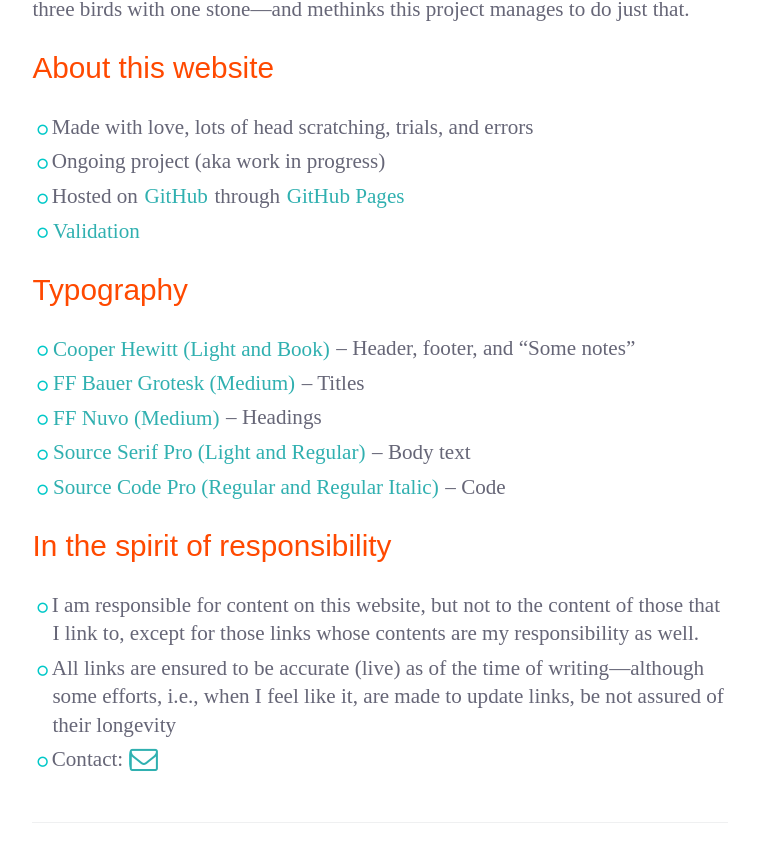
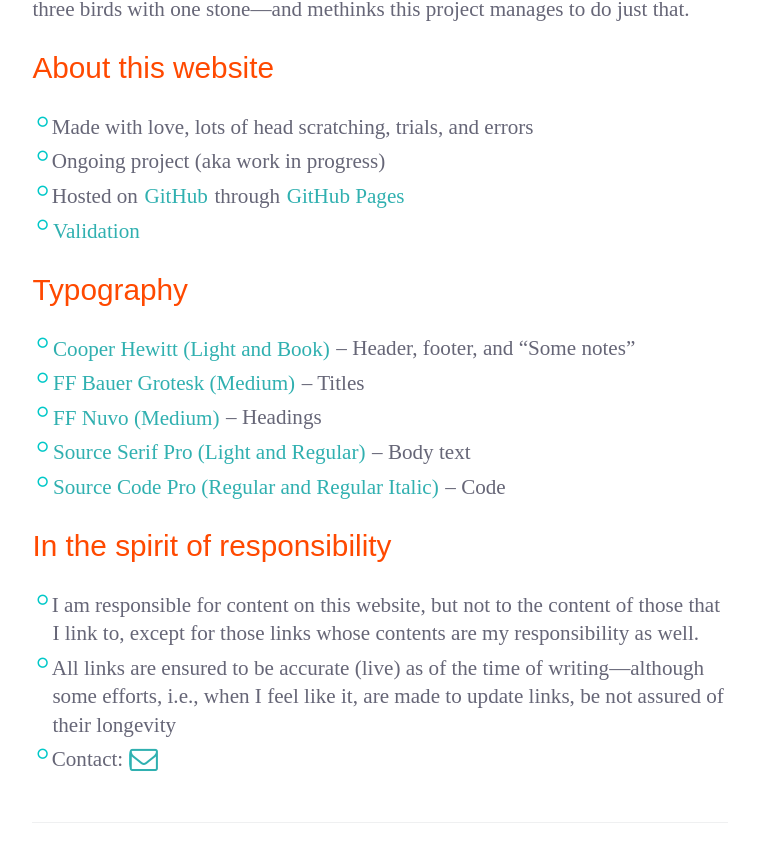
Before and after one commit to a-mar/a-mar.github.io, a Jekyll site: the page built from about/index.html, in a window 1280 px wide. Shown: the part 326-1182 px from the top of the page, without its empty margins (260-1019 px from the left). Built offline with Jekyll 4.4.1, drawn with Linux system fonts in a browser that asks for light colours; nearby versions of some CDN libraries; some web fonts are replaced; Markdown is read by kramdown in place of the engine named in the settings; grey boxes are pictures that could not be loaded.

Commit message:
Update main.css

```diff
--- a/stylesheets/main.css
+++ b/stylesheets/main.css
@@ -450,6 +450,7 @@
     color: rgba(0,200,200,1);
     font-size: 9pt;
     line-height: 1.2;
+    vertical-align: text-top;
 }
 
 .custom-counter {
@@ -457,17 +458,18 @@
 }
 
 .custom-counter li {
-  counter-increment: step-counter;
+  counter-increment: item;
   margin-bottom: 10px;
 }
 
 .custom-counter li::before {
   font-family: 'Bauer', sans-serif;
-  content: counter(step-counter);
+  content: counter(item);
   display: block;
+  position: absolute;
+  left: -2.5em;
+  width: 2em;
   text-align: right;
-  line-height: 1.1;
-  position: absolute;
   font-size: 73%;
   background-color: rgb(0,200,200);
   color: #fff;
```
